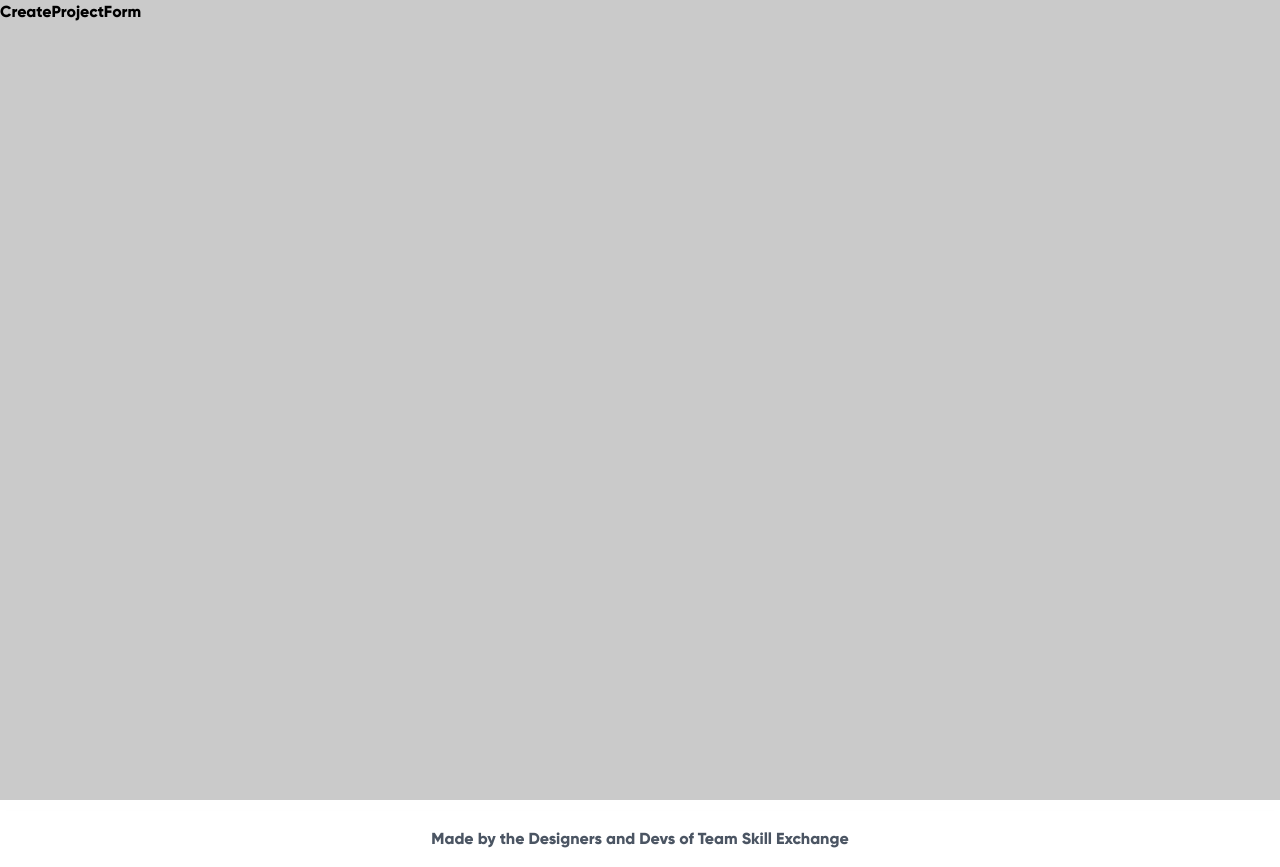
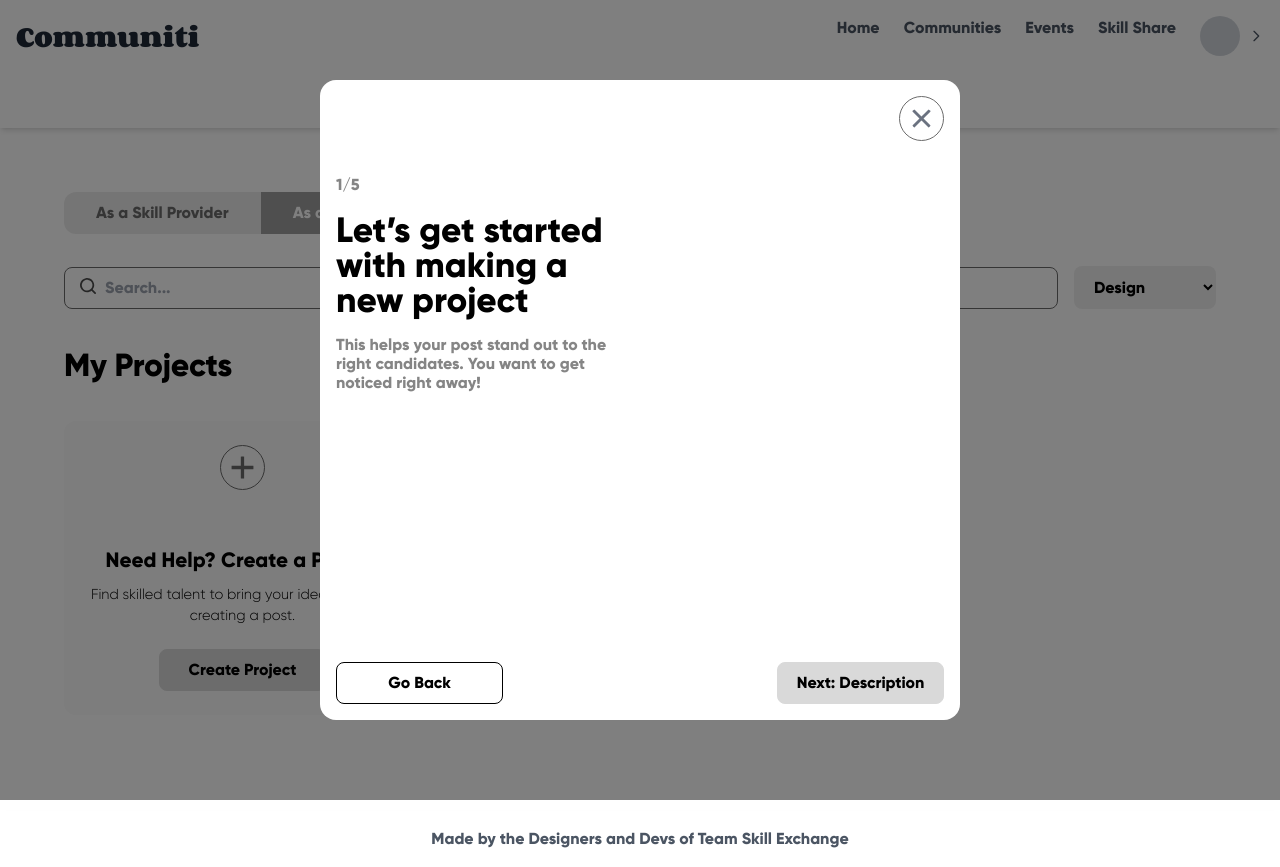
Before and after one commit to makeitMVPadmin/P4_Skill_Exchange, a React (Vite) app: page /skillshare in a window 1280 px wide. Both pictures are taken after a click on the element "Create Project". Built offline with nearby package versions, Linux system fonts and the light colour scheme.

Commit message:
coded form open/close functionality

```diff
--- a/src/pages/SkillSharePage/components/CreateProjectCard/CreateProjectCard.tsx
+++ b/src/pages/SkillSharePage/components/CreateProjectCard/CreateProjectCard.tsx
@@ -27,7 +27,7 @@ function CreateProjectCard() {
         onClick={handleFormChange}
       />
 
-      { isFormOpen && <CreateProjectForm /> }
+      { isFormOpen && <CreateProjectForm handleFormChange={handleFormChange}/> }
     </div>
   )
 }
--- a/src/pages/SkillSharePage/components/CreateProjectForm/CreateProjectForm.scss
+++ b/src/pages/SkillSharePage/components/CreateProjectForm/CreateProjectForm.scss
@@ -1,8 +1,103 @@
 .c_project-form {
   top: 0;
   left: 0;
-  position: absolute;
-  background-color: #cacaca;
+  width: 100vw;
   height: 100vh;
-  width: 100vw;
+  position: fixed;
+  display: flex;
+  flex-direction: column;
+  justify-content: center;
+  align-items: center;
+
+  &__wrapper {
+    top: 0;
+    left: 0;
+    width: 100vw;
+    height: 100vh;
+    background-color: #000;
+    opacity: 0.5;
+    position: fixed;
+    z-index: 10;
+  }
+
+  &__modal {
+    display: flex;
+    flex-direction: column;
+    justify-content: space-between;
+    align-items: center;
+    background-color: #fff;
+    height: 40rem;
+    width: 40rem;
+    opacity: 1;
+    border-radius: 1rem;
+    padding: 1rem;
+    z-index: 20;
+
+    header {
+      display: flex;
+      flex-direction: row;
+      justify-content: end;
+      align-items: flex-end;
+
+      width: 100%;
+    }
+
+    &-body{
+      display: flex;
+      flex-direction: row;
+      justify-content: space-between;
+      align-items: center;
+      width: 100%;
+      height: 100%;
+
+      &__content {
+          display: flex;
+          flex-direction: column;
+          justify-content: flex-start;
+          align-items: flex-start;
+          gap: 1rem;
+          width: 17rem;
+          height: 100%;
+
+        .modal__content {
+
+          &-steps {
+            font-size: 1rem;
+            font-family: 'Gilroy';
+            font-weight: 500;
+            color: #858585;
+          }
+
+          &-title {
+            font-size: 2.2rem;
+            line-height: 1;
+          }
+
+          &-description {
+            p {
+              font-size: 1rem;
+              font-family: 'Gilroy';
+              font-weight: 400;
+              color: #858585;
+              line-height: 1.2;
+            }
+          }
+        }
+      }
+
+      &__form {
+        width: 20rem;
+      }
+    }
+
+    footer {
+      display: flex;
+      flex-direction: row;
+      justify-content: space-between;
+      align-items: flex-end;
+
+      width: 100%;
+
+    }
+  }
 }
--- a/src/pages/SkillSharePage/components/CreateProjectForm/CreateProjectForm.tsx
+++ b/src/pages/SkillSharePage/components/CreateProjectForm/CreateProjectForm.tsx
@@ -1,8 +1,44 @@
+import closeIcon from "/icons/close-icon.svg";
+
 import "./CreateProjectForm.scss";
+import Button from "@/src/components/SeButton/SeButton";
 
-function CreateProjectForm() {
+type CreateProjectProps = {
+  handleFormChange: () => void;
+}
+
+function CreateProjectForm({ handleFormChange }: CreateProjectProps) {
   return (
-    <div className="c_project-form">CreateProjectForm</div>
+    <div className="c_project-form">
+      <div className="c_project-form__wrapper"></div>
+      <section className="c_project-form__modal">
+        <header className="c_project-form__modal-header">
+          <button onClick={handleFormChange}>
+            <img src={closeIcon} alt="" />
+          </button>
+        </header>
+        <div className="c_project-form__modal-body">
+          <div className="c_project-form__modal-body__content">
+            <div className="modal__content-steps">
+              1/5
+            </div>
+            <div className="modal__content-title">
+              <h1>Let’s get started with making a new project</h1>
+            </div>
+            <div className="modal__content-description">
+              <p>This helps your post stand out to the right candidates. You want to get noticed right away!</p>
+            </div>
+          </div>
+          <div className="c_project-form__modal-body-form">
+
+          </div>
+        </div>
+        <footer className="c_project-form__modal-footer">
+          <Button variant="outline" text="Go Back" onClick={() => {}}/>
+          <Button variant="solid" text="Next: Description" onClick={() => {}}/>
+        </footer>
+      </section>
+    </div>
   )
 }
 
```
